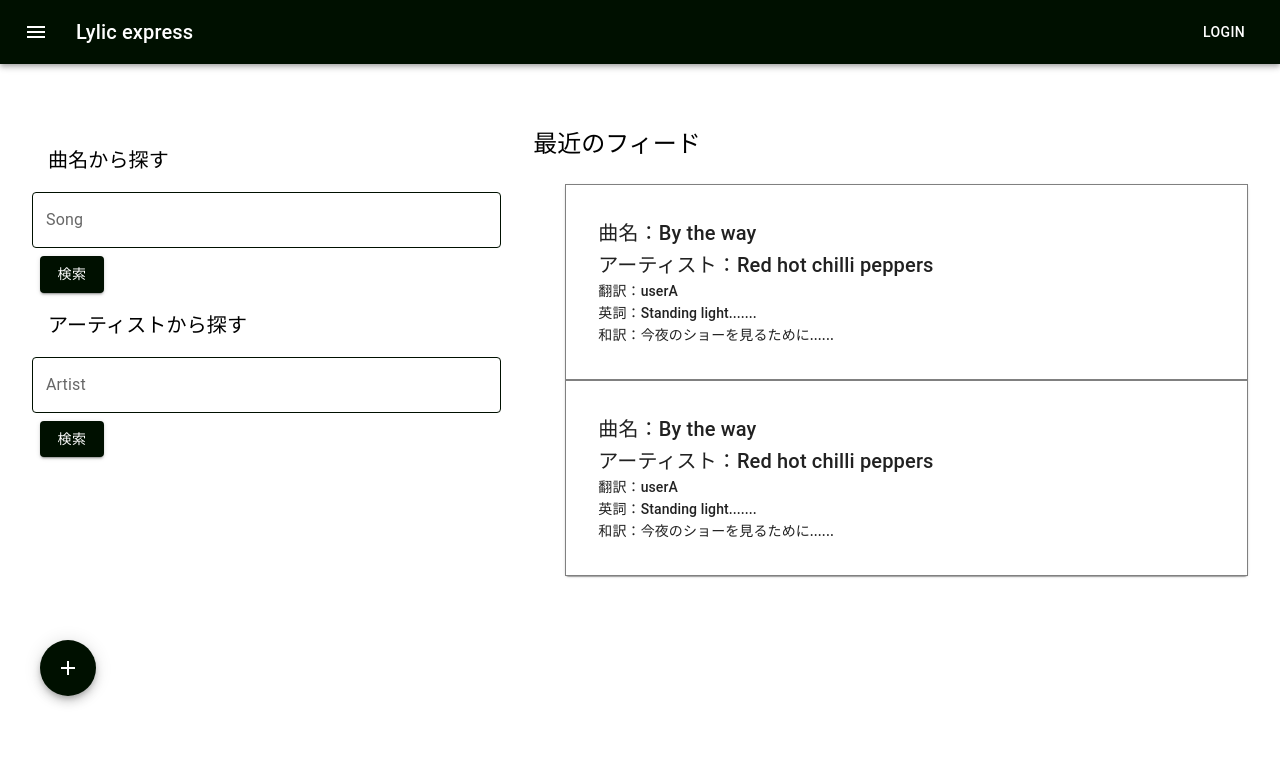
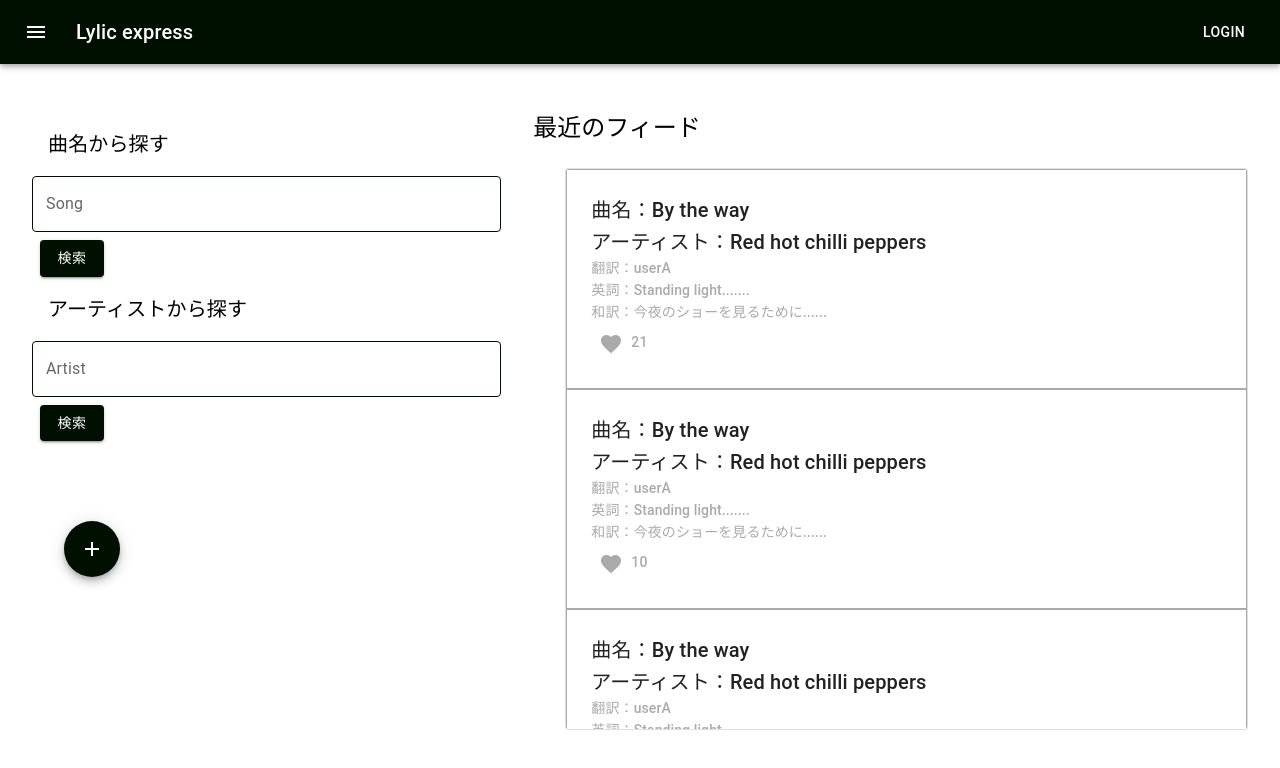
Before and after one commit to Kohsaku/lylics-expression-app, a React (Create React App) app: page / in a window 1280 px wide. Shown: the top 768 px of the page. Built offline with nearby package versions, Linux system fonts and the light colour scheme.

Commit message:
edit home component

```diff
--- a/src/components/CurrentFeed.tsx
+++ b/src/components/CurrentFeed.tsx
@@ -1,5 +1,14 @@
 import React, { useState } from "react";
-import { Box, Grid, Typography, Paper, ButtonBase } from "@mui/material";
+import {
+  Box,
+  Grid,
+  Typography,
+  Paper,
+  ButtonBase,
+  List,
+  ListItem,
+} from "@mui/material";
+import FavoriteIcon from "@mui/icons-material/Favorite";
 
 const CurrentFeed: React.FC = () => {
   const [testData, setTestData] = useState([
@@ -9,6 +18,7 @@ const CurrentFeed: React.FC = () => {
       song: "By the way",
       wm: "Standing light.......",
       jm: "今夜のショーを見るために......",
+      liked: 21,
     },
     {
       translater: "userA",
@@ -16,26 +26,38 @@ const CurrentFeed: React.FC = () => {
       song: "By the way",
       wm: "Standing light.......",
       jm: "今夜のショーを見るために......",
+      liked: 10,
+    },
+    {
+      translater: "userA",
+      artist: "Red hot chilli peppers",
+      song: "By the way",
+      wm: "Standing light.......",
+      jm: "今夜のショーを見るために......",
+      liked: 10,
     },
   ]);
   return (
-    <Box sx={{ my: 8 }}>
+    <Box sx={{ my: 6 }}>
       <Typography variant="h5">最近のフィード</Typography>
       <Box
         sx={{
           mx: 4,
-          display: "flex",
         }}
       >
         <Grid container xs={12} sx={{ mt: 3 }}>
-          <Paper sx={{ width: "100%" }}>
-            {testData.map((data) => (
-              <Grid item>
+          <Paper
+            variant="outlined"
+            elevation={24}
+            sx={{ width: "100%", maxHeight: "70vh", overflow: "auto" }}
+          >
+            <Grid item>
+              {testData.map((data) => (
                 <ButtonBase sx={{ width: "100%" }}>
                   <Box
-                    p={4}
+                    p={3}
                     sx={{
-                      border: "1px solid gray",
+                      border: "1px solid #aaaaaa",
                       width: "100%",
                       textAlign: "left",
                     }}
@@ -44,15 +66,25 @@ const CurrentFeed: React.FC = () => {
                     <Typography variant="h6">
                       アーティスト：{data.artist}
                     </Typography>
-                    <Typography variant="subtitle2">
+                    <Typography variant="subtitle2" color="#aaaaaa">
                       翻訳：{data.translater}
                     </Typography>
-                    <Typography variant="subtitle2">英詞：{data.wm}</Typography>
-                    <Typography variant="subtitle2">和訳：{data.jm}</Typography>
+                    <Typography variant="subtitle2" color="#aaaaaa">
+                      英詞：{data.wm}
+                    </Typography>
+                    <Typography variant="subtitle2" color="#aaaaaa">
+                      和訳：{data.jm}
+                    </Typography>
+                    <Grid item sx={{ display: "flex", my: 1 }}>
+                      <FavoriteIcon sx={{ color: "#aaaaaa", mx: 1 }} />
+                      <Typography variant="subtitle2" color="#aaaaaa">
+                        {data.liked}
+                      </Typography>
+                    </Grid>
                   </Box>
                 </ButtonBase>
-              </Grid>
-            ))}
+              ))}
+            </Grid>
           </Paper>
         </Grid>
       </Box>
--- a/src/pages/Home.tsx
+++ b/src/pages/Home.tsx
@@ -33,12 +33,12 @@ const Home: React.FC = () => {
         <Grid item xs={12} sm={8} md={5}>
           <Box
             sx={{
-              my: 8,
+              my: 6,
               mx: 4,
               display: "flex",
-              flexDirection: "column",
             }}
           >
+            <Grid item flexDirection="column" sx={{ width: "100%" }}>
               <Typography variant="h6" sx={{ margin: "2vh" }}>
                 曲名から探す
               </Typography>
@@ -82,16 +82,11 @@ const Home: React.FC = () => {
                   検索
                 </Button>
               </Grid>
-          </Box>
-        </Grid>
-        <Grid item xs={false} sm={4} md={7} component={Box}>
-          <CurrentFeed />
-        </Grid>
               <Fab
                 aria-label="add"
                 sx={{
-            mb: 1,
-            ml: 5,
+                  mt: 10,
+                  ml: 4,
                   bgcolor: "#001000",
                   "&: hover": {
                     background: "#800000",
@@ -101,6 +96,12 @@ const Home: React.FC = () => {
                 <AddIcon sx={{ color: "#ffffff" }} />
               </Fab>
             </Grid>
+          </Box>
+        </Grid>
+        <Grid item xs={false} sm={4} md={7} component={Box}>
+          <CurrentFeed />
+        </Grid>
+      </Grid>
     </ThemeProvider>
   );
 };
```
Lines whose indentation alone changed are shown as unchanged.
